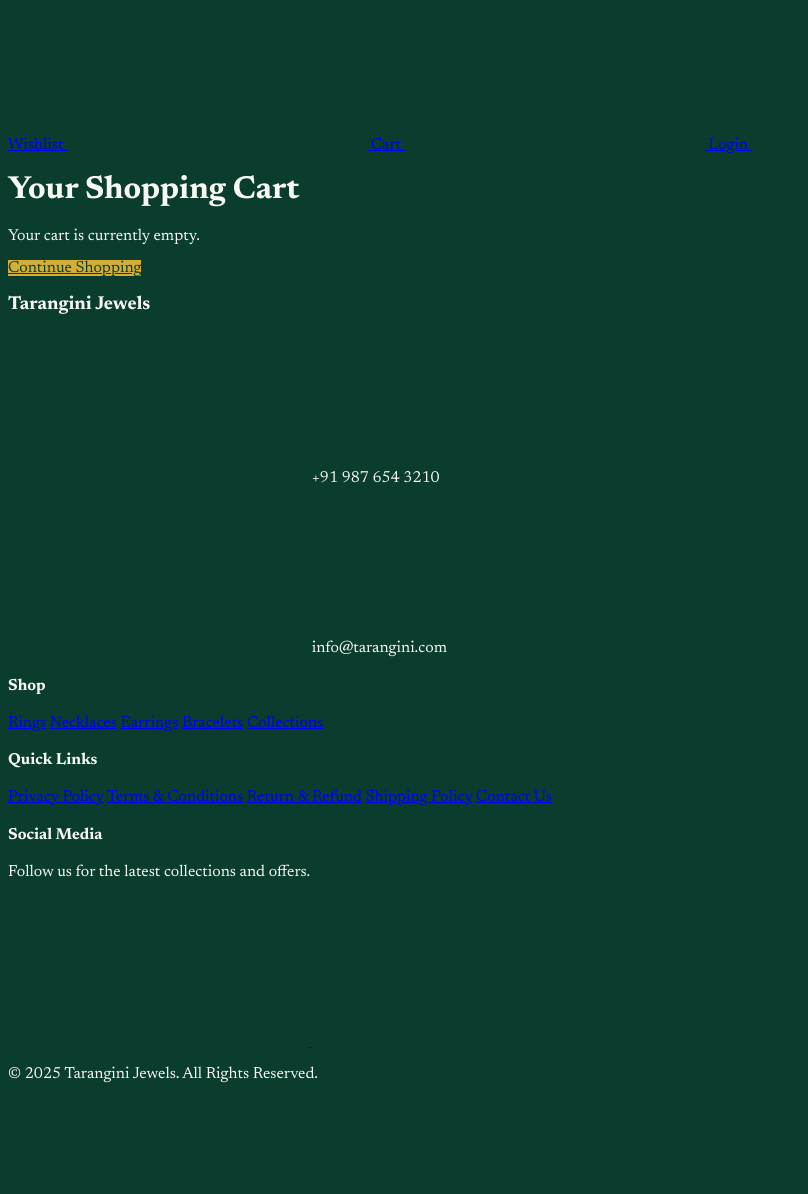
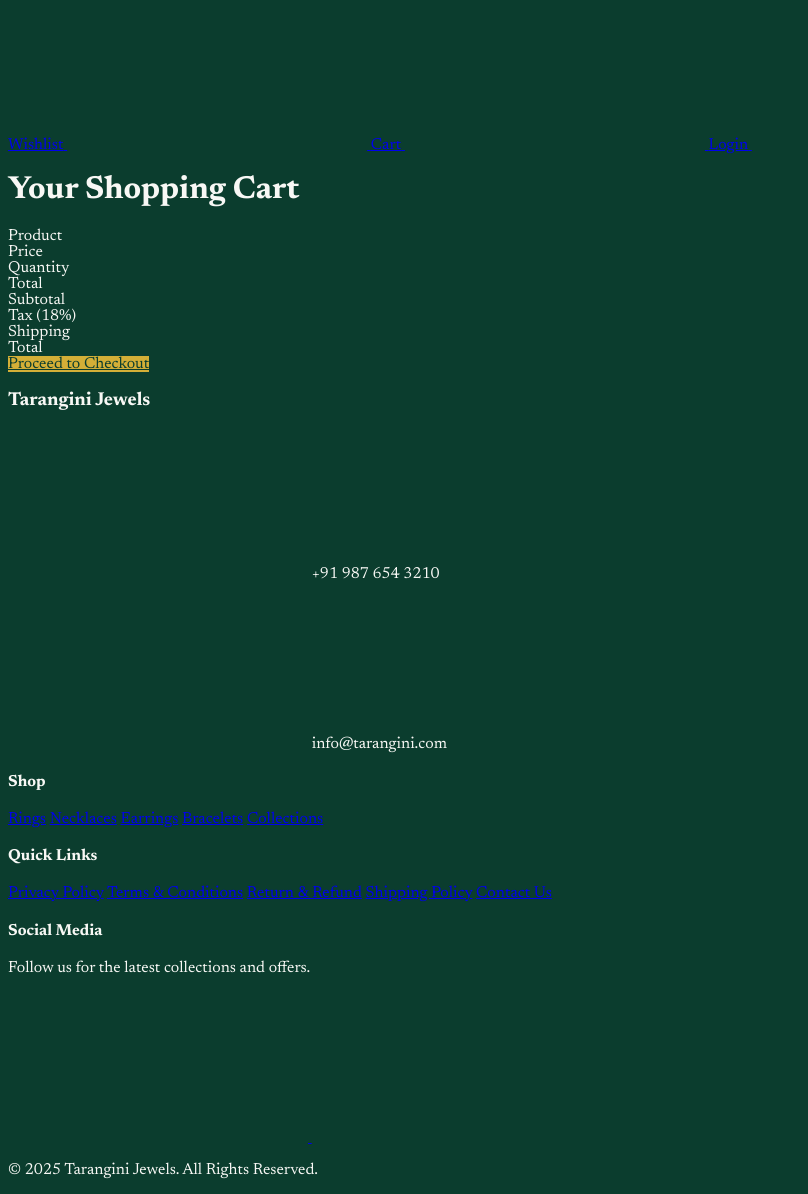
Before and after one commit to sreeramp96/tarangini-jewels, a Laravel app: page /cart in a window 1280 px wide. Shown: the part 584-1778 px from the top of the page, without its empty margins (0-808 px from the left). Before the commit the page ends 1667 px from the top, so only its background shows below. Run offline with Laravel 12, Linux system fonts and the light colour scheme; data comes from the database, SQL or seed files in the repository; some libraries are stand-ins or nearby versions.

Commit message:
Refined code

```diff
--- a/app/Http/Controllers/Frontend/CartController.php
+++ b/app/Http/Controllers/Frontend/CartController.php
@@ -110,7 +110,7 @@
 
         return redirect()->route('cart.index')->with('success', 'Product added to cart!');
     }
-    public function update(Request $request, $id)
+    public function update(Request $request, $id, OrderService $orderService)
     {
         $validated = $request->validate([
             'quantity' => 'required|integer|min:1',
@@ -118,30 +118,43 @@
         $quantity = $validated['quantity'];
 
         if (Auth::check()) {
-            $item = CartItem::findOrFail($id); // <-- Use $cartItem (from method signature)
-            if ($item->user_id !== Auth::id()) abort(403);
+            $cartItem = CartItem::findOrFail($id);
+            if ($cartItem->user_id !== Auth::id()) abort(403);
 
-            if ($quantity > $item->product->stock) {
-                return back()->with('error', 'Requested quantity exceeds available stock.');
+            if ($quantity > $cartItem->product->stock) {
+                return response()->json(['success' => false, 'message' => 'Exceeds available stock'], 422);
             }
-            $item->update(['quantity' => $quantity]);
+            $cartItem->update(['quantity' => $quantity]);
         } else {
             $cart = Session::get('cart', []);
             $productId = $id;
             if (isset($cart[$productId])) {
                 $product = Product::find($productId);
-                if (!$product || $quantity > $product->stock) {
-                    return back()->with('error', 'Requested quantity exceeds available stock.');
+                if ($quantity > $product->stock) {
+                    return response()->json(['success' => false, 'message' => 'Exceeds available stock'], 422);
                 }
                 $cart[$productId]['quantity'] = $quantity;
                 Session::put('cart', $cart);
-            } else {
-                return back()->with('error', 'Item not found in cart.');
             }
+        }
+
+        if ($request->wantsJson()) {
+            $totals = $this->getCartTotals($orderService);
+
+            $count = Auth::check()
+                ? CartItem::where('user_id', Auth::id())->sum('quantity')
+                : array_sum(array_column(Session::get('cart', []), 'quantity'));
+
+            return response()->json([
+                'success' => true,
+                'message' => 'Cart updated',
+                'totals' => $totals,
+                'cartCount' => $count
+            ]);
         }
         return redirect()->route('cart.index')->with('success', 'Cart updated.');
     }
-    public function destroy($id)
+    public function destroy(Request $request, $id, OrderService $orderService)
     {
         if (Auth::check()) {
             $cartItem = CartItem::findOrFail($id);
@@ -149,12 +162,46 @@
             $cartItem->delete();
         } else {
             $cart = Session::get('cart', []);
-            $productId = $id;
-            if (isset($cart[$productId])) {
-                unset($cart[$productId]);
+            if (isset($cart[$id])) {
+                unset($cart[$id]);
                 Session::put('cart', $cart);
             }
         }
-        return redirect()->route('cart.index')->with('success', 'Item removed.');
+
+        if ($request->wantsJson()) {
+            $totals = $this->getCartTotals($orderService);
+
+            $count = Auth::check()
+                ? CartItem::where('user_id', Auth::id())->sum('quantity')
+                : array_sum(array_column(Session::get('cart', []), 'quantity'));
+
+            return response()->json([
+                'success' => true,
+                'message' => 'Item removed',
+                'totals' => $totals,
+                'cartCount' => $count
+            ]);
+        }
+
+        return redirect()->route('cart.index');
+    }
+
+    private function getCartTotals(OrderService $orderService)
+    {
+        $cartItems = collect();
+        if (Auth::check()) {
+            $dbItems = CartItem::where('user_id', Auth::id())->with('product')->get();
+            $cartItems = $dbItems;
+        } else {
+            $sessionCart = Session::get('cart', []);
+            $products = Product::findMany(array_keys($sessionCart));
+            foreach ($products as $product) {
+                $item = new CartItem(['quantity' => $sessionCart[$product->id]['quantity']]);
+                $item->setRelation('product', $product);
+                $cartItems->push($item);
+            }
+        }
+
+        return $orderService->calculateTotals($cartItems);
     }
 }
--- a/app/Providers/AppServiceProvider.php
+++ b/app/Providers/AppServiceProvider.php
@@ -25,9 +25,6 @@
      */
     public function boot(): void
     {
-        // if (env('FORCE_HTTPS', false)) {
-        //     URL::forceScheme('https');
-        // }
         View::composer('frontend.partials.navbar', function ($view) {
             $view->with('navbarCategories', Category::all());
         });
--- a/resources/views/frontend/cart.blade.php
+++ b/resources/views/frontend/cart.blade.php
@@ -1,137 +1,212 @@
+@use('Illuminate\Support\Str')
 @extends('layouts.frontend')
 
 @section('content')
-    <main class="bg-gray-100 py-16 px-6 lg:px-20 min-h-[60vh]">
-        <div class="max-w-4xl mx-auto">
+    <main class="bg-gray-50 py-16 px-6 lg:px-20 min-h-[60vh]">
+        <div class="max-w-5xl mx-auto" x-data="shoppingCart({
+                 subtotal: {{ $subtotal }},
+                 tax: {{ $tax }},
+                 shipping: {{ $shipping }},
+                 grandTotal: {{ $grand_total }},
+                 itemCount: {{ $cartItems->count() }}
+             })">
+
             <h1 class="text-3xl lg:text-4xl font-bold hero-text text-gray-800 mb-8 text-center">Your Shopping Cart</h1>
-            @if(session('success'))
-                <div class="bg-green-100 border border-green-400 text-green-700 px-4 py-3 rounded relative mb-6" role="alert">
-                    {{ session('success') }}
-                </div>
-            @endif
-            @if(session('error'))
-                <div class="bg-red-100 border border-red-400 text-red-700 px-4 py-3 rounded relative mb-6" role="alert">
-                    {{ session('error') }}
-                </div>
-            @endif
 
-            @if($cartItems->isEmpty())
-                <div class="text-center bg-white p-12 rounded-lg shadow-md">
+            <div x-show="itemCount === 0" style="display: none;" class="text-center bg-white p-12 rounded-lg shadow-md">
+                <x-heroicon-o-shopping-bag class="w-16 h-16 text-gray-300 mx-auto mb-4" />
                 <p class="text-xl text-gray-600 mb-6">Your cart is currently empty.</p>
                 <a href="{{ route('home') }}" class="btn-gold px-8 py-3 rounded font-semibold text-lg inline-block">
                     Continue Shopping
                 </a>
             </div>
-            @else
-                <div class="bg-white rounded-lg shadow-md overflow-hidden">
-                    <div class="hidden md:block">
+
+            <div x-show="itemCount > 0">
+                <div class="bg-white rounded-lg shadow-md overflow-hidden border border-gray-100">
                     <div
-                            class="grid grid-cols-6 gap-4 px-6 py-3 bg-gray-50 border-b border-gray-200 text-left text-xs font-medium text-gray-500 uppercase tracking-wider">
-                            <div class="col-span-2">Product</div>
-                            <div>Price</div>
-                            <div>Quantity</div>
-                            <div>Total</div>
-                            <div>Remove</div>
-                        </div>
+                        class="hidden md:grid grid-cols-12 gap-4 px-6 py-4 bg-gray-50 border-b border-gray-200 text-xs font-semibold text-gray-500 uppercase tracking-wider">
+                        <div class="col-span-6">Product</div>
+                        <div class="col-span-2 text-center">Price</div>
+                        <div class="col-span-2 text-center">Quantity</div>
+                        <div class="col-span-2 text-right">Total</div>
                     </div>
 
+                    <div class="divide-y divide-gray-100">
                         @foreach($cartItems as $item)
-                        <div class="grid grid-cols-6 gap-4 items-center px-6 py-4 border-b border-gray-200">
-                            <div class="col-span-6 md:col-span-2 flex items-center space-x-4">
+                            <div class="grid grid-cols-1 md:grid-cols-12 gap-4 items-center px-6 py-6 transition-opacity duration-300"
+                                x-data="{
+                                         qty: {{ $item->quantity }},
+                                         price: {{ $item->price }},
+                                         loading: false,
+                                         removed: false
+                                     }" x-show="!removed" x-transition:leave="transition ease-in duration-300"
+                                x-transition:leave-start="opacity-100 transform scale-100"
+                                x-transition:leave-end="opacity-0 transform scale-95">
+                                <div class="col-span-1 md:col-span-6 flex items-center space-x-4">
                                     <a href="{{ route('products.show', $item->slug) }}" class="flex-shrink-0">
-                                    <img src="{{ $item->image ? (Str::startsWith($item->image, 'http') ? $item->image : asset('images/products/' . $item->image)) : asset('images/necklace.jpg') }}"
-                                        alt="{{ $item->name }}" class="w-16 h-16 object-cover rounded-md border border-gray-200">
+                                        <img src="{{ $item->image ? (Str::startsWith($item->image, 'http') ? $item->image : Storage::url($item->image)) : asset('images/necklace.jpg') }}"
+                                            alt="{{ $item->name }}"
+                                            class="w-20 h-20 object-cover rounded-lg border border-gray-200">
                                     </a>
                                     <div>
                                         <a href="{{ route('products.show', $item->slug) }}"
-                                        class="font-medium text-gray-800 hover:text-brand-gold hero-text">{{ $item->name }}</a>
-                                    {{-- Maybe add SKU or options here later --}}
+                                            class="font-medium text-gray-900 hover:text-brand-gold hero-text text-lg block mb-1">{{ $item->name }}</a>
+                                        <button @click="removeItem('{{ route('cart.destroy', $item->id) }}', $el)"
+                                            class="text-red-500 hover:text-red-700 text-sm flex items-center gap-1 transition">
+                                            <x-heroicon-o-trash class="w-4 h-4" /> Remove
+                                        </button>
                                     </div>
                                 </div>
+                                <div class="col-span-1 md:col-span-2 text-gray-600 md:text-center font-medium">
+                                    <span class="md:hidden text-gray-400 text-xs">Price: </span>
+                                    <span x-text="formatMoney(price)"></span>
+                                </div>
+                                <div class="col-span-1 md:col-span-2 flex md:justify-center">
+                                    <div class="flex items-center border border-gray-300 rounded-md">
+                                        <button
+                                            @click="qty > 1 ? updateQty('{{ route('cart.update', $item->id) }}', qty - 1) : null"
+                                            class="px-3 py-1 hover:bg-gray-100 text-gray-600 transition disabled:opacity-50"
+                                            :disabled="loading || qty <= 1">-</button>
 
-                            <div class="col-span-2 md:col-span-1 text-gray-600">
-                                <span class="md:hidden font-medium text-gray-500 text-xs uppercase">Price: </span>
-                                ₹{{ number_format($item->price, 0) }}
+                                        <input type="number" x-model="qty" readonly
+                                            class="w-10 text-center border-none p-0 text-gray-800 font-semibold focus:ring-0">
+
+                                        <button @click="updateQty('{{ route('cart.update', $item->id) }}', qty + 1)"
+                                            class="px-3 py-1 hover:bg-gray-100 text-gray-600 transition disabled:opacity-50"
+                                            :disabled="loading || qty >= {{ $item->stock }}">+</button>
                                     </div>
-
-                            <div class="col-span-2 md:col-span-1">
-                                <form action="{{ route('cart.update', $item->id) }}" method="POST">
-                                    @csrf
-                                    @method('PATCH')
-                                    <label for="quantity-{{ $item->id }}" class="sr-only">Quantity</label>
-                                    <input type="number" id="quantity-{{ $item->id }}" name="quantity" value="{{ $item->quantity }}"
-                                        min="1" max="{{ $item->stock }}"
-                                        class="w-16 px-2 py-1 border border-gray-300 rounded-md shadow-sm focus:outline-none focus:ring-brand-gold focus:border-brand-gold text-center text-gray-800"
-                                        onchange="this.form.submit()">
-                                    @error('quantity')
-                                        <p class="text-red-500 text-xs mt-1">{{ $message }}</p>
-                                    @enderror
-                                </form>
                                 </div>
-
-                            <div class="col-span-1 text-gray-800 font-semibold">
-                                <span class="md:hidden font-medium text-gray-500 text-xs uppercase">Total: </span>
-                                ₹{{ number_format($item->price * $item->quantity, 0) }}
-                            </div>
-
-                            <div class="col-span-1 text-right">
-                                <form action="{{ route('cart.destroy', $item->id) }}" method="POST">
-                                    @csrf
-                                    @method('DELETE')
-                                    <button type="submit" class="text-red-500 hover:text-red-700" title="Remove Item">
-                                        <x-heroicon-o-trash class="w-5 h-5" />
-                                    </button>
-                                </form>
+                                <div class="col-span-1 md:col-span-2 text-right font-bold text-gray-900">
+                                    <span class="md:hidden text-gray-400 text-xs">Total: </span>
+                                    <span x-text="formatMoney(price * qty)"></span>
                                 </div>
                             </div>
                         @endforeach
-
-                    {{-- Cart Summary --}}
-                    <div class="px-6 py-4 bg-gray-50 border-t border-gray-200 text-right">
-
-                        {{-- Price Breakdown --}}
-                        <div class="space-y-2 mb-6 text-gray-700">
-                            <div class="flex justify-between">
-                                <span>Subtotal:</span>
-                                {{-- Use $subtotal passed from controller --}}
-                                <span class="font-medium">₹{{ number_format($subtotal, 2) }}</span>
+                    </div>
+                    <div class="bg-gray-50 p-6 border-t border-gray-200">
+                        <div class="flex flex-col md:flex-row justify-end">
+                            <div class="w-full md:w-1/3 space-y-3">
+                                <div class="flex justify-between text-gray-600">
+                                    <span>Subtotal</span>
+                                    <span class="font-medium text-gray-900" x-text="formatMoney(subtotal)"></span>
+                                </div>
+                                <div class="flex justify-between text-gray-600">
+                                    <span>Tax (18%)</span>
+                                    <span class="font-medium text-gray-900" x-text="formatMoney(tax)"></span>
+                                </div>
+                                <div class="flex justify-between text-gray-600">
+                                    <span>Shipping</span>
+                                    <span class="font-medium text-gray-900"
+                                        x-text="shipping > 0 ? formatMoney(shipping) : 'FREE'"></span>
+                                </div>
+                                <div
+                                    class="flex justify-between text-xl font-bold text-gray-900 pt-4 border-t border-gray-200">
+                                    <span>Total</span>
+                                    <span class="text-brand-gold" x-text="formatMoney(grandTotal)"></span>
                                 </div>
 
-                            <div class="flex justify-between">
-                                {{-- Use $tax_rate to show percentage --}}
-                                <span>Taxes ({{ $tax_rate * 100 }}%):</span>
-                                <span class="font-medium">₹{{ number_format($tax, 2) }}</span>
-                            </div>
-
-                            <div class="flex justify-between">
-                                <span>Shipping:</span>
-                                <span class="font-medium">
-                                    {{-- Use $shipping passed from controller --}}
-                                    @if($shipping > 0)
-                                        ₹{{ number_format($shipping, 2) }}
-                                    @else
-                                        <span class="text-green-600">FREE</span>
-                                    @endif
-                                </span>
-                            </div>
-                        </div>
-
-                        {{-- Grand Total --}}
-                        <div class="border-t border-gray-200 pt-4 flex justify-between items-center">
-                            <span class="text-lg font-semibold text-gray-800">Grand Total:</span>
-                            <span class="text-2xl font-bold text-brand-gold">₹{{ number_format($grand_total, 2) }}</span>
-                        </div>
-
-                        <p class="text-sm text-gray-500 mt-2 mb-6">Shipping & taxes calculated.</p>
-
-                        {{-- Checkout Button --}}
+                                <div class="pt-6">
                                     <a href="{{ route('checkout.index') }}"
-                            class="btn-gold px-8 py-3 rounded font-semibold text-lg inline-block w-full md:w-auto text-center">
+                                        class="block w-full btn-gold py-3 rounded-lg font-bold text-center shadow-md hover:shadow-lg transform hover:-translate-y-0.5 transition">
                                         Proceed to Checkout
                                     </a>
                                 </div>
                             </div>
-            @endif
+                        </div>
+                    </div>
+                </div>
+            </div>
         </div>
     </main>
+
+    <script>
+        document.addEventListener('alpine:init', () => {
+            Alpine.data('shoppingCart', (initialData) => ({
+                subtotal: initialData.subtotal,
+                tax: initialData.tax,
+                shipping: initialData.shipping,
+                grandTotal: initialData.grandTotal,
+                itemCount: initialData.itemCount,
+
+                formatMoney(amount) {
+                    return '₹' + new Intl.NumberFormat('en-IN', { minimumFractionDigits: 2, maximumFractionDigits: 2 }).format(amount);
+                },
+
+                updateQty(url, newQty) {
+                    // 'this' refers to the child row component context in the template,
+                    // but we need the parent context for totals.
+                    // Alpine magic handles scope automatically if we call this from child.
+
+                    // Accessing child data directly is tricky here, so we rely on the scope.
+                    // We set loading on the *current* element's scope (the row).
+                    this.loading = true;
+
+                    fetch(url, {
+                        method: 'PATCH',
+                        headers: {
+                            'Content-Type': 'application/json',
+                            'X-CSRF-TOKEN': '{{ csrf_token() }}',
+                            'X-Requested-With': 'XMLHttpRequest',
+                            'Accept': 'application/json'
+                        },
+                        body: JSON.stringify({ quantity: newQty })
+                    })
+                        .then(res => {
+                            if (!res.ok) throw res;
+                            return res.json();
+                        })
+                        .then(data => {
+                            this.qty = newQty;
+
+                            // Update Global Cart State (Parent Scope)
+                            // We use $data to access the parent scope variables since we are inside a child scope
+                            this.subtotal = data.totals.subtotal;
+                            this.tax = data.totals.tax;
+                            this.shipping = data.totals.shipping;
+                            this.grandTotal = data.totals.grand_total;
+                            window.dispatchEvent(new CustomEvent('cart-updated', { detail: { count: data.cartCount } }));
+                        })
+                        .catch(async err => {
+                            console.error(err);
+                            if (err.json) {
+                                const e = await err.json();
+                                alert(e.message);
+                            }
+                        })
+                        .finally(() => {
+                            this.loading = false;
+                        });
+                },
+
+                removeItem(url, el) {
+                    if (!confirm('Are you sure?')) return;
+
+                    // We are inside the child scope (row).
+                    // 'el' is the button. We can use 'this' to access row data.
+
+                    fetch(url, {
+                        method: 'DELETE',
+                        headers: {
+                            'Content-Type': 'application/json',
+                            'X-CSRF-TOKEN': '{{ csrf_token() }}',
+                            'X-Requested-With': 'XMLHttpRequest',
+                            'Accept': 'application/json'
+                        }
+                    })
+                        .then(res => res.json())
+                        .then(data => {
+                            if (data.success) {
+                                this.removed = true;
+                                this.subtotal = data.totals.subtotal;
+                                this.tax = data.totals.tax;
+                                this.shipping = data.totals.shipping;
+                                this.grandTotal = data.totals.grand_total;
+                                this.itemCount = this.itemCount - 1;
+                                window.dispatchEvent(new CustomEvent('cart-updated', { detail: { count: data.cartCount } }));
+                            }
+                        });
+                }
+            }));
+        });
+    </script>
 @endsection
--- a/resources/views/frontend/partials/product-filters.blade.php
+++ b/resources/views/frontend/partials/product-filters.blade.php
@@ -1,10 +1,6 @@
 <div class="bg-white p-6 rounded-lg shadow-sm border border-gray-200 sticky top-24">
     <h3 class="text-lg font-semibold hero-text text-gray-800 mb-4">Filters</h3>
-
-    {{-- Form submits to the current URL (keeping category or search context) --}}
     <form action="{{ url()->current() }}" method="GET">
-
-        {{-- Keep search query if it exists --}}
         @if(request('query'))
             <input type="hidden" name="query" value="{{ request('query') }}">
         @endif
```
Lines whose indentation alone changed are shown as unchanged.
